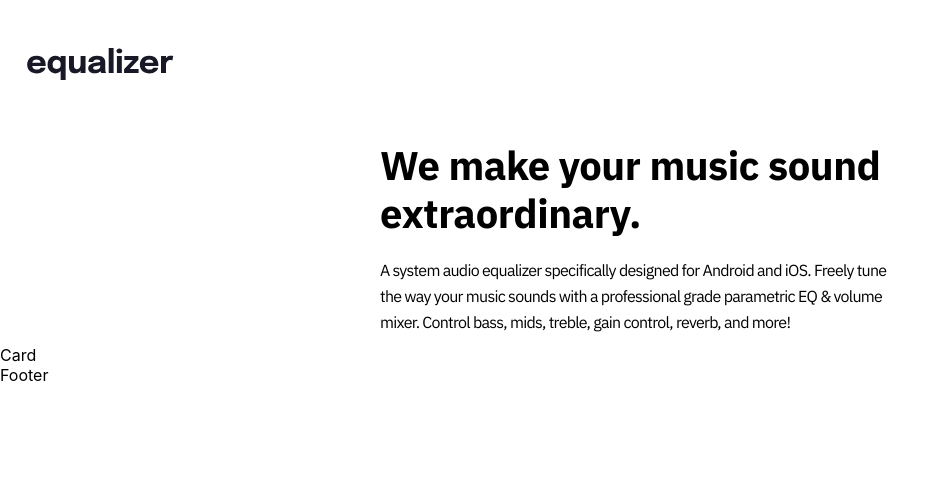
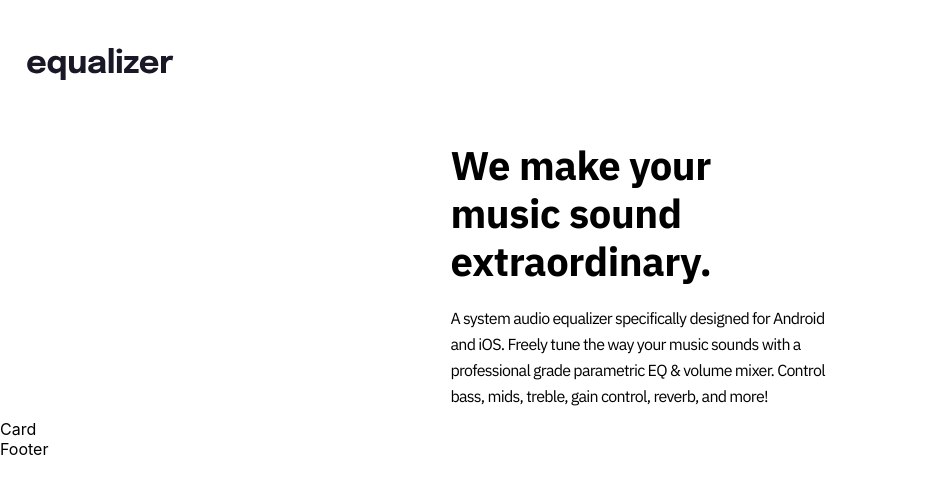
Before and after one commit to brunomoleta/equalizer-landing-page, a React (Create React App) app: page / in a window 1280 px wide. Shown: the top 494 px of the page, without its empty margins (0-949 px from the left). Built offline with nearby package versions, Linux system fonts and the light colour scheme.

Commit message:
update and try to deploy added HeaderContentBox

```diff
--- a/src/pages/sections/styles.ts
+++ b/src/pages/sections/styles.ts
@@ -48,7 +48,8 @@ export const BoxHeaderContent = styled.div`
 
   /* Tablet screen size */
   @media screen and (min-width: 375px) {
-    width:520px;
+    /* width:520px; */
+    width:379px;
     font-style:normal;
     font-weight:700;
     font-size:64px;
```
